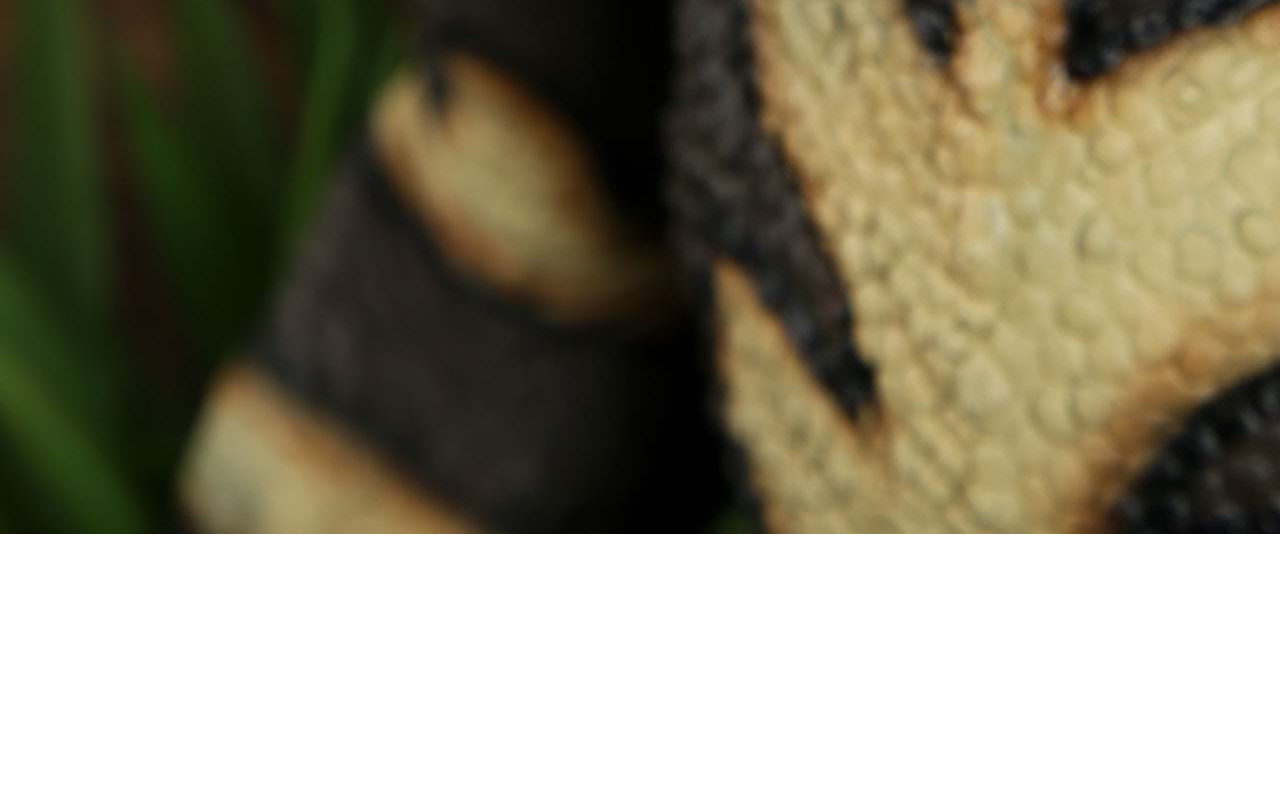
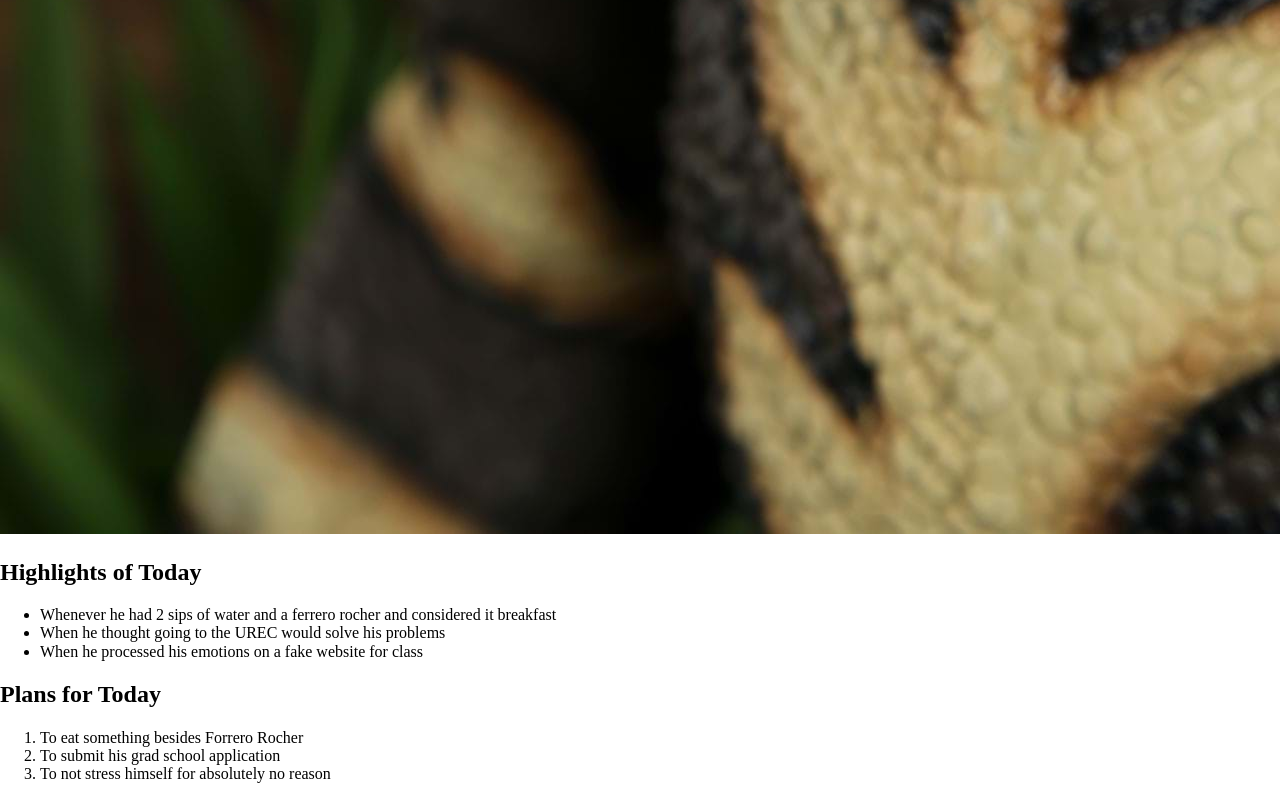
Before and after one commit to nbudde2/letsgeaux, a plain HTML site: page index.html in a window 1280 px wide. Shown: the part 3040-3840 px from the top of the page. Before the commit the page ends 3579 px from the top, so only its background shows below. Drawn offline with Linux system fonts and the light colour scheme.

Commit message:
Update index.html

```diff
--- a/index.html
+++ b/index.html
@@ -35,6 +35,18 @@
 <h3>Nico on Bad Days</h3>
 <img src="./img/gremlins-evil-stripe-puppet-alt-3.jpg" alt="">
   <script src="js/main.js"></script>
+<h2>Highlights of Today</h2>
+<ul>
+  <li>Whenever he had 2 sips of water and a ferrero rocher and considered it breakfast</li>
+  <li>When he thought going to the UREC would solve his problems</li>
+  <li>When he processed his emotions on a fake website for class</li>
+</ul>
+<h2>Plans for Today</h2>
+<ol>
+  <li>To eat something besides Forrero Rocher</li>
+  <li>To submit his grad school application</li>
+  <li>To not stress himself for absolutely no reason</li>
+</ol>
 </body>
 
 </html>
```
